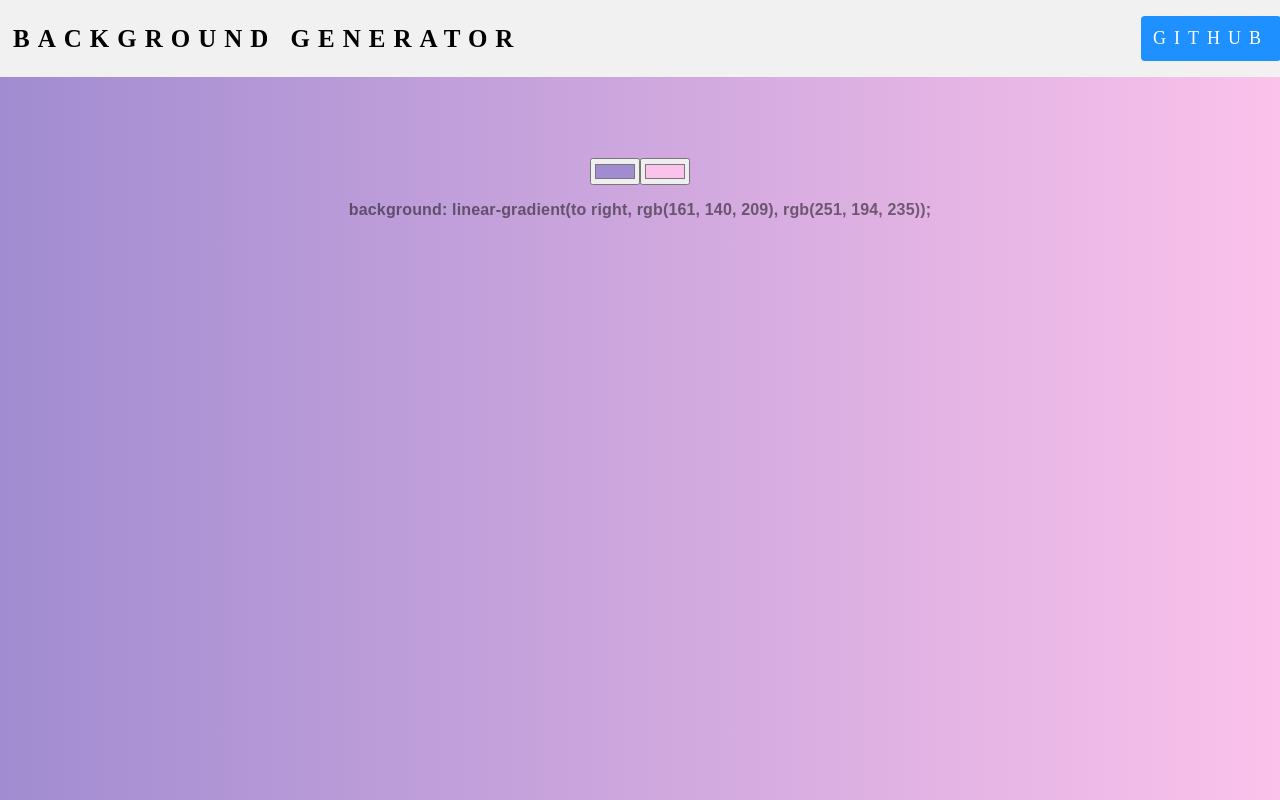
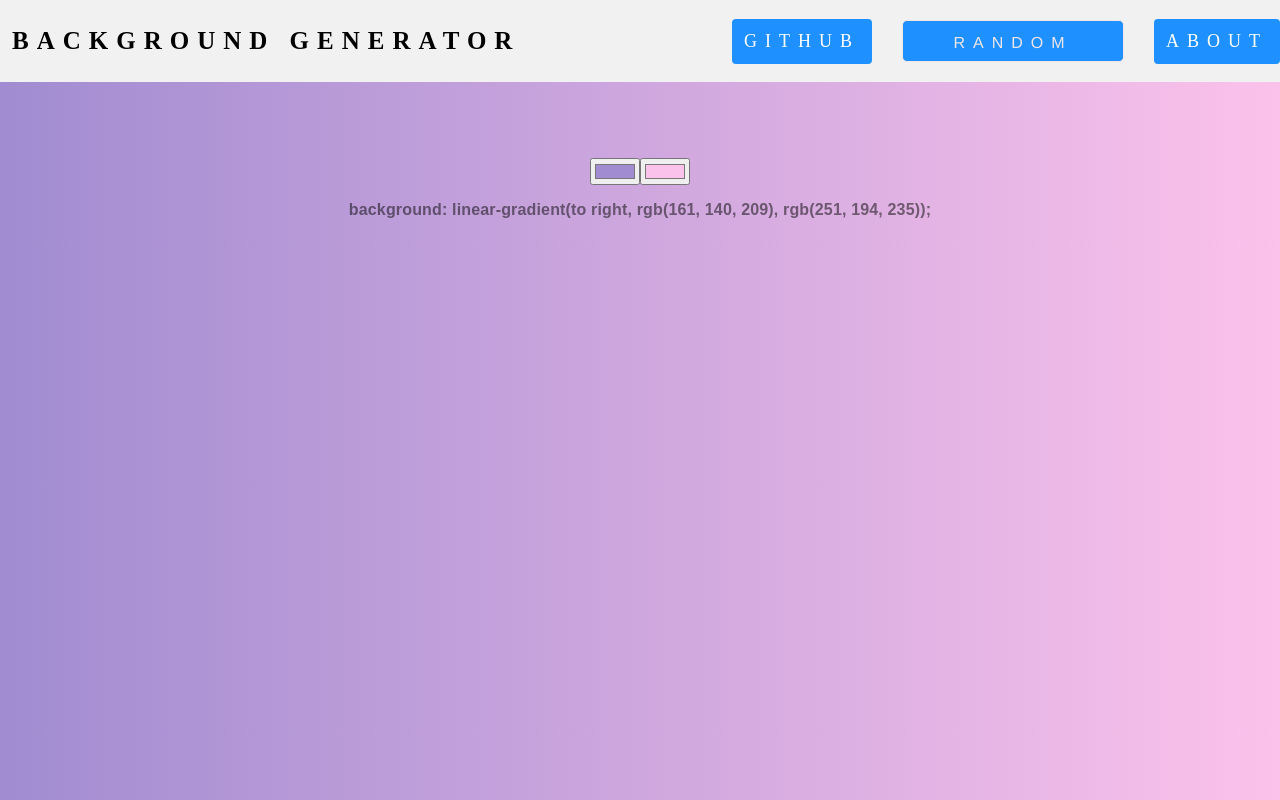
Before and after one commit to AayushmaanMishra/CodeAlpha_Background_Gen, a plain HTML site: page index.html in a window 1280 px wide. Drawn offline with Linux system fonts and the light colour scheme.

Commit message:
Revert "fixed some bugs"
This reverts commit c5aaed335a894eac7bed2512435ea3a1aeadfc5f.

```diff
--- a/css/style.css
+++ b/css/style.css
@@ -1,15 +1,15 @@
 .header {
     background-color: #f1f1f1;
     width: 100%;
-    padding: 1px ; ;
-    position: fixed;
-    top: 0;
-    left:0;
-    z-index: 1000;
-    height: 75px;
+    padding: 1px 0; /* Add vertical padding */
+    position: fixed; /* Fixed position to keep it at the top */
+    top: 0; /* Position at the top */
+    left: 0; /* Position at the left */
+    z-index: 1000; /* Set a high z-index to make sure it's on top of other content */
+    height: 80px; /* Add height to reserve space for the header */
 }
 .idk {
-    margin-top: 150px;
+    margin-top: 150px; /* Adjust the value to create the desired space */
     display: flex;
     justify-content: space-between;
     align-items: center;
--- a/index.html
+++ b/index.html
@@ -9,6 +9,8 @@
         <a href="#default" class="logo">Background Generator</a>
         <div class="header-right">
             <a class="active" href="https://github.com/AayushmaanMishra/CodeAlpha_Background_Gen">Github</a>
+			<span id="random" class="push_button red" href="#">Random</span>
+            <a class ="active"href="#about">About</a>
         </div>
     </div>
 	<!-- <div class = "idk">
```
